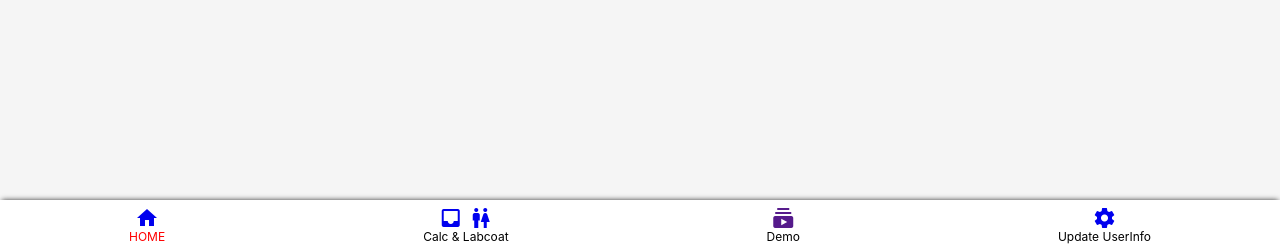
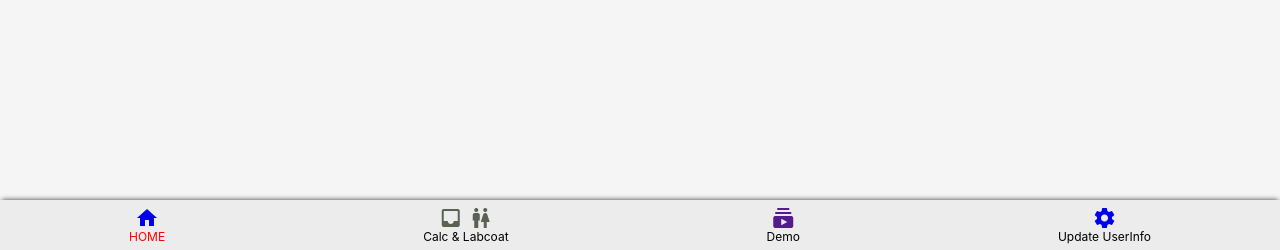
Before and after one commit to mahajan-Programming/engineeringBooks-store-live, a Django app: page /Uniformcards/ in a window 1280 px wide. Shown: the part 550-800 px from the top of the page. Run offline with Django 3.2, Linux system fonts and the light colour scheme; some libraries are stand-ins or nearby versions.

Commit message:
minor changes

```diff
--- a/userRegistration/templates/newcardpage.jinja
+++ b/userRegistration/templates/newcardpage.jinja
@@ -406,7 +406,7 @@ section.pricing {
   display: flex;
   height: 50px;
   box-shadow: 0 -2px 5px -2px #333;
-  background-color: #fff;
+  background-color: rgb(236, 236, 236);
 }
 .mobile-bottom-nav__item {
   -webkit-box-flex: 1;
--- a/userRegistration/templates/newsellerdashboard.html
+++ b/userRegistration/templates/newsellerdashboard.html
@@ -258,7 +258,7 @@ navItems.forEach(function(e, i) {
     display: flex;
     height: 50px;
     box-shadow: 0 -2px 5px -2px #333;
-    background-color: #fff;
+    background-color: rgb(236, 236, 236);
   }
   .mobile-bottom-nav__item {
     -webkit-box-flex: 1;
@@ -274,7 +274,7 @@ navItems.forEach(function(e, i) {
             justify-content: center;
   }
   .mobile-bottom-nav__item--active {
-    color: red;
+    color: rgb(146, 15, 15);
   }
   .mobile-bottom-nav__item-content {
     display: -webkit-box;
--- a/userRegistration/templates/sellerdashboard.html
+++ b/userRegistration/templates/sellerdashboard.html
@@ -188,7 +188,7 @@
 
        .veggie-option .md-item-text {
         padding: 10px;
-        background: #f0f0f0;
+        background: #ff7878;
         border-radius: 3px; }
 
        .veggie-option .md-item-text h3,
--- a/userRegistration/templates/test.html
+++ b/userRegistration/templates/test.html
@@ -165,7 +165,9 @@ ile-input {
   var fileName = $(this).val().split("\\").pop();
   $(this).siblings(".custom-file-label").addClass("selected").html(fileName);
 });</script>
+
 </body>
+
 
 </html>
 
--- a/userRegistration/templates/uniformcards.html
+++ b/userRegistration/templates/uniformcards.html
@@ -51,7 +51,6 @@
 
 
 
-
 <br><br>
 
 
@@ -64,7 +63,7 @@
   </div>
   <div class="mobile-bottom-nav__item">
     <div class="mobile-bottom-nav__item-content">
-      <a href="{%url 'unicards'%}"><i class="material-icons">inbox wc</i></a>
+      <a href="{%url 'unicards'%}" style="color: rgb(88, 97, 84);"      ><i class="material-icons">inbox wc</i></a>
       Calc & Labcoat
     </div>
   </div>
@@ -135,7 +134,7 @@ navItems.forEach(function(e, i) {
     display: flex;
     height: 50px;
     box-shadow: 0 -2px 5px -2px #333;
-    background-color: #fff;
+    background-color: rgb(236, 236, 236);
   }
   .mobile-bottom-nav__item {
     -webkit-box-flex: 1;
```
Also changed, not shown: userRegistration/templates/index.html (+8 -2 lines).
